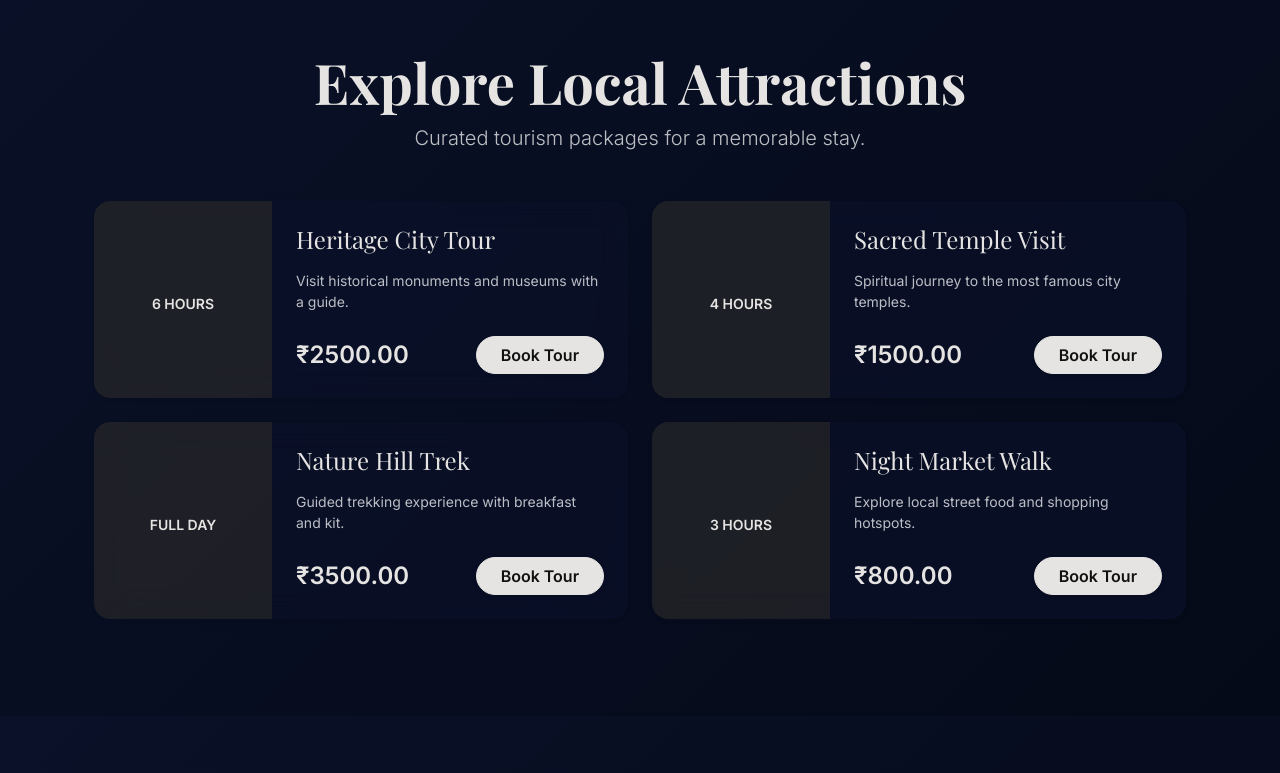
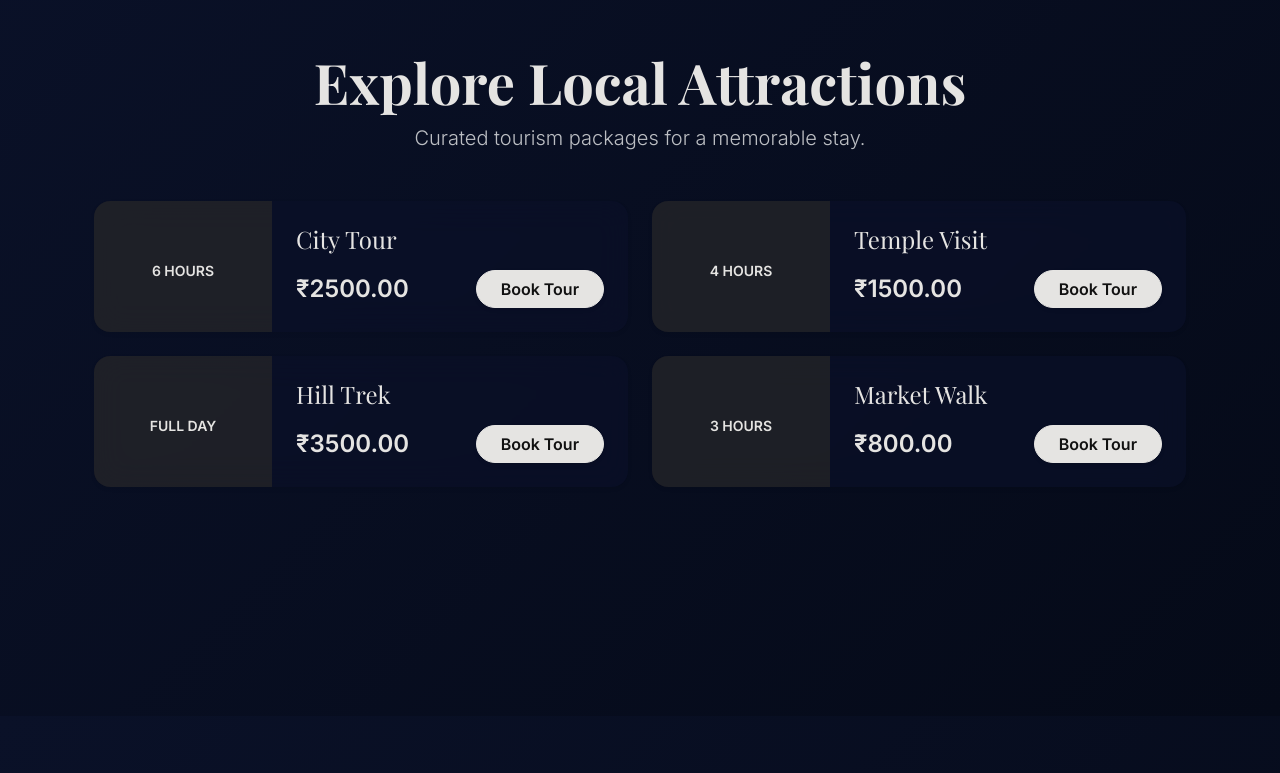
Before and after one commit to CNVRRaviKanth/CNVRRaviKanth.github.io, a Flask app: page /tourism in a window 1280 px wide. Shown: the part 84-857 px from the top of the page. Run offline with Flask 3, Linux system fonts and the light colour scheme; data comes from the database, SQL or seed files in the repository; some web fonts are replaced.

Commit message:
feat: simplify tourism package names and remove descriptions

```diff
--- a/app.py
+++ b/app.py
@@ -564,10 +564,20 @@ if __name__ == '__main__':
             db.session.add(FoodItem(name='Fresh Lime Soda', category='Drink', price=70.0, description='Refreshing sweet and salty lime soda.'))
 
         if not TourismPackage.query.first():
-            db.session.add(TourismPackage(name='Heritage City Tour', price=2500.0, description='Visit historical monuments and museums with a guide.', duration='6 Hours'))
-            db.session.add(TourismPackage(name='Sacred Temple Visit', price=1500.0, description='Spiritual journey to the most famous city temples.', duration='4 Hours'))
-            db.session.add(TourismPackage(name='Nature Hill Trek', price=3500.0, description='Guided trekking experience with breakfast and kit.', duration='Full Day'))
-            db.session.add(TourismPackage(name='Night Market Walk', price=800.0, description='Explore local street food and shopping hotspots.', duration='3 Hours'))
+            db.session.add(TourismPackage(name='City Tour', price=2500.0, duration='6 Hours'))
+            db.session.add(TourismPackage(name='Temple Visit', price=1500.0, duration='4 Hours'))
+            db.session.add(TourismPackage(name='Hill Trek', price=3500.0, duration='Full Day'))
+            db.session.add(TourismPackage(name='Market Walk', price=800.0, duration='3 Hours'))
+        else:
+            # Update names for existing packages if they match the old ones or just ensure names are correct for IDs 1-4
+            p1 = TourismPackage.query.get(1)
+            if p1: p1.name, p1.description = 'City Tour', None
+            p2 = TourismPackage.query.get(2)
+            if p2: p2.name, p2.description = 'Temple Visit', None
+            p3 = TourismPackage.query.get(3)
+            if p3: p3.name, p3.description = 'Hill Trek', None
+            p4 = TourismPackage.query.get(4)
+            if p4: p4.name, p4.description = 'Market Walk', None
 
         db.session.commit()
     app.run(debug=True, port=5001)
--- a/templates/tourism.html
+++ b/templates/tourism.html
@@ -21,7 +21,6 @@
                     <div class="col-md-8">
                         <div class="card-body p-4 d-flex flex-column h-100">
                             <h4 class="card-title font-playfair text-gold mb-3">{{ package.name }}</h4>
-                            <p class="card-text text-light opacity-75 small mb-4">{{ package.description }}</p>
                             <div class="mt-auto d-flex justify-content-between align-items-center">
                                 <span class="fw-bold fs-4 text-gold">₹{{ "%.2f"|format(package.price) }}</span>
                                 <a href="{{ url_for('buy_package', package_id=package.id) }}" class="btn btn-gold rounded-pill px-4 fw-bold shadow-sm">Book Tour</a>
```
